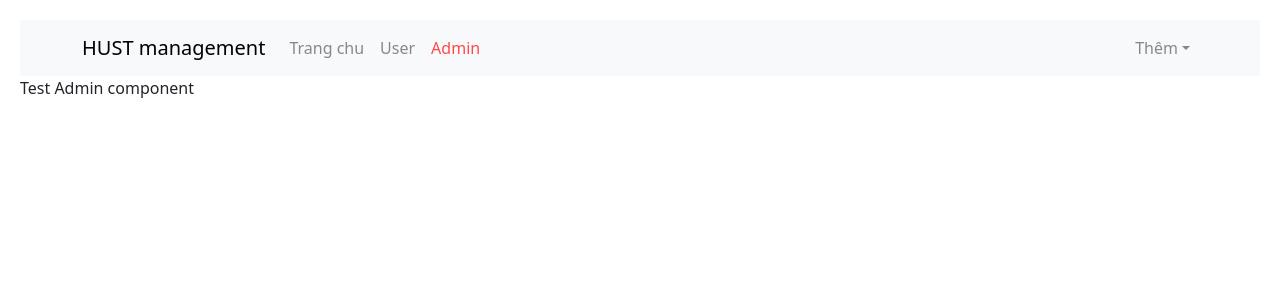
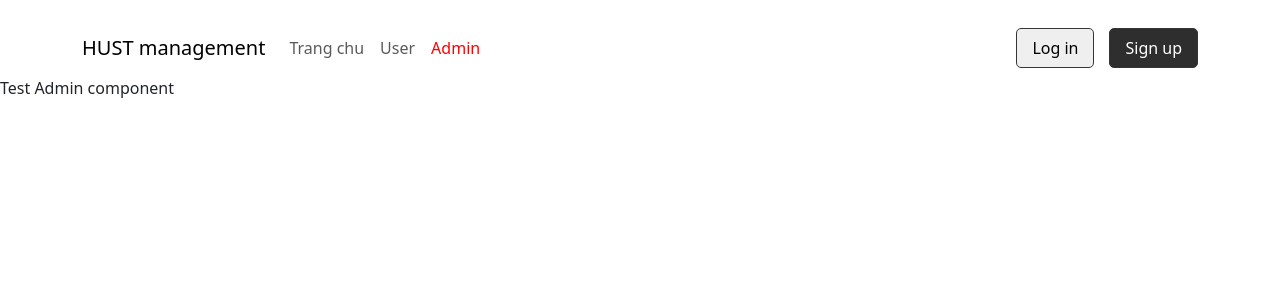
Before and after one commit to thruy/starter-React, a React (Create React App) app: page /admins in a window 1280 px wide. Shown: the top 300 px of the page. Built offline with nearby package versions, Linux system fonts and the light colour scheme.

Commit message:
design homepage

```diff
--- a/src/App.scss
+++ b/src/App.scss
@@ -1,27 +1,85 @@
 body {
-  padding: 20px;
+  padding: 20px 0;
   margin: 0;
-  font-family: -apple-system, BlinkMacSystemFont, 'Segoe UI', 'Roboto', 'Oxygen',
-    'Ubuntu', 'Cantarell', 'Fira Sans', 'Droid Sans', 'Helvetica Neue',
-    sans-serif;
+  font-family: -apple-system, BlinkMacSystemFont, 'Segoe UI', 'Roboto', 'Oxygen', 'Ubuntu', 'Cantarell', 'Fira Sans', 'Droid Sans', 'Helvetica Neue', sans-serif;
   -webkit-font-smoothing: antialiased;
   -moz-osx-font-smoothing: grayscale;
 }
 
+@media (min-width: 1500px) {
+  .container, .container-lg, .container-md, .container-sm, .container-xl, .container-xxl {
+      max-width: 1500px !important;
+  }
+}
+
 .app-container {
   .header-container {
-    .navbar-nav {
+    .btn-login {
+      border-radius: 5px;
+      margin-right: 15px;
+      padding: 0 15px;
+      border: 1px solid #363636;
+      height: 40px;
+    }
+    .btn-signup {
+      border-radius: 5px;
+      padding: 0 15px;
+      border: 1px solid #363636;
+      background-color: #2e2e2e;
+      color: white;
+      height: 40px;
+      &:hover {
+        background-color: #555555;
+      }
+    }
+    .navbar {
       z-index: 10;
-      opacity: 0.7;
+      background-color: rgba(0,0,0,0) !important;
       .nav-link.active {
       color: red !important;
     }
     }
   }
+
+  .homepage-container {
+    .homepage-content {
+      padding: 100px;
+      position: relative;
+      width: 50%;
+      display: flex;
+      flex-direction: column;
+      gap: 30px;
+
+      .homepage-title {
+        font-size: 50px;
+        font-weight: bold;
+        margin-bottom: 20px;
+      }
+
+      .homepage-description {
+        font-size: 25px;
+      }
+
+      .homepage-end {
+        button {
+          border-radius: 5px;
+          padding: 5px 25px;
+          border: 1px solid #363636;
+          background-color: #2e2e2e;
+          color: white;
+          height: 50px;
+          &:hover {
+            background-color: #555555;
+          }
+        }
+      }
+    }
+  }
 }
 
 video {
-  position: fixed;
-  bottom: 0;
-  width: 100vw;
+  position: absolute;
+  width: 50%;
+  top: 100px;
+  right: 30px;
 }
--- a/src/component/Header/Header.js
+++ b/src/component/Header/Header.js
@@ -22,11 +22,14 @@ const Header = () => {
 
                     </Nav>
                     <Nav>
-                        <NavDropdown title="Thêm" id="basic-nav-dropdown">
+                        <button className='btn-login'>Log in</button>
+                        <button className='btn-signup'>Sign up</button>
+                        {/* <NavDropdown title="Thêm" id="basic-nav-dropdown">
+
                             <NavDropdown.Item>Đăng nhập</NavDropdown.Item>
                             <NavDropdown.Item >Đăng ký</NavDropdown.Item>
                             <NavDropdown.Item  >Thông tin</NavDropdown.Item>
-                        </NavDropdown>
+                        </NavDropdown> */}
                     </Nav>
                 </Navbar.Collapse>
             </Container>
--- a/src/component/Home/HomePage.js
+++ b/src/component/Home/HomePage.js
@@ -6,6 +6,15 @@ const HomePage = (props) => {
             <video autoPlay loop muted width={750} height={500} >
                 <source src={videoHomePage} />
             </video>
+            <div className='homepage-content'>
+                <div className='homepage-title'>There is a better way to manage your projects</div>
+                <div className='homepage-description'>You don't want to make a boring form. And your audience won't answer one.
+                    Create forms that are engaging and fun with our form builder.
+                </div>
+                <div className='homepage-end'>
+                    <button>Get started free</button>
+                </div>
+            </div>
         </div>
     )
 }
```
